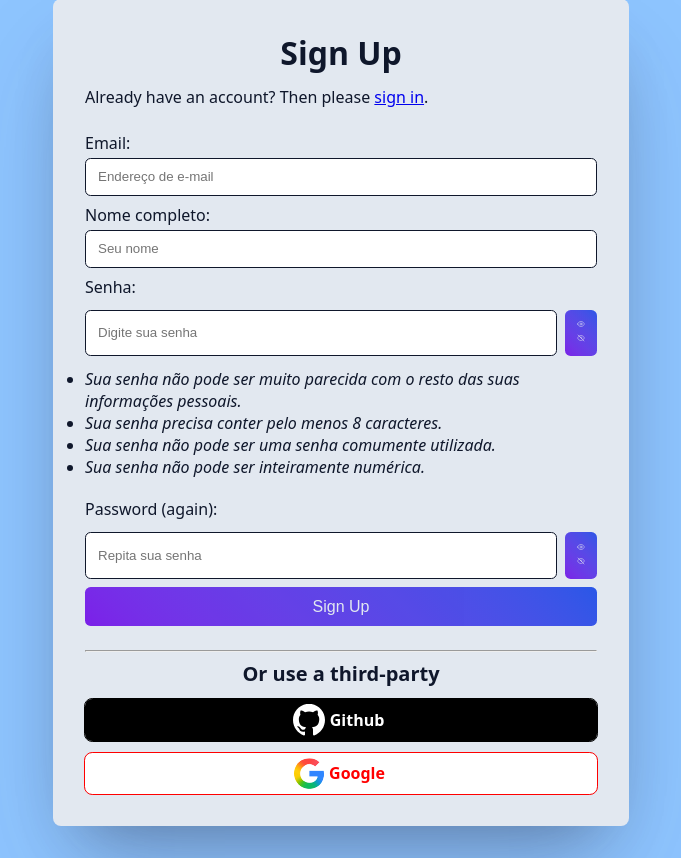
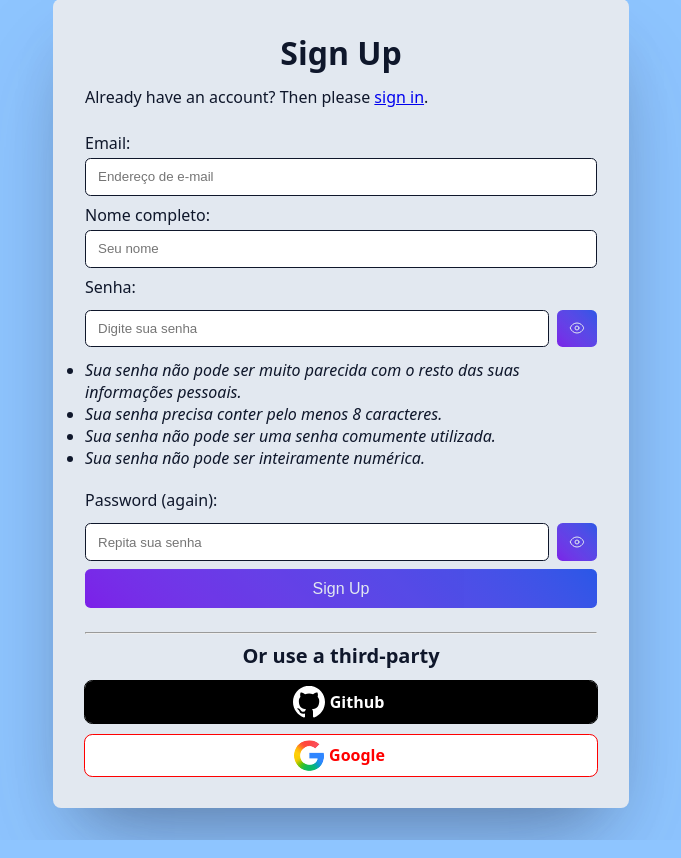
Before and after one commit to keinermendoza/django-static-generator, a Django app: page /accounts/signup/ in a window 1280 px wide. Shown: the part 125-983 px from the top of the page, without its empty margins (299-980 px from the left). Run offline with Django 5.2, Linux system fonts and the light colour scheme.

Commit message:
fix: display only one svg at a time in password visibility button

```diff
--- a/mywidgets/static/mywidgets/js/custom_password.js
+++ b/mywidgets/static/mywidgets/js/custom_password.js
@@ -3,12 +3,25 @@ document.addEventListener('DOMContentLoaded', () => {
     Array.from(inputContainers).forEach(container => {
         const input =  container.querySelector('.custom-password-input');
         const button =  container.querySelector('.btn-toogle-text');
+        const svgShow = container.querySelector('.pasword-hidden');
+        const svgHide = container.querySelector('.password-showed');
+
+        // hide svg on init
+        svgHide.style.display = "none";
+        button.style.display = "grid";
 
         button.onclick = () => {
             button.classList.toggle("password-is-visible")
             if (input.type === "password") {
                 input.type = "text"
+
+                svgShow.style.display = "none";
+                svgHide.style.display = "block";
+
             } else {
+                svgShow.style.display = "block";
+                svgHide.style.display = "none";
+
                 input.type = "password"
             }
         }
--- a/static/allauth/css/styles.css
+++ b/static/allauth/css/styles.css
@@ -108,27 +108,11 @@ form button:hover {
     gap: 0.5rem;
 }
 
-/* .custom-password-input-container svg.pasword-hidden,
-.custom-password-input-container svg.pasword-showed
- {
-} */
-
-.custom-password-input-container:has(input[type=password]) button svg.pasword-hidden {
-    display: block;
-    width: 0.5rem;
+.custom-password-input-container svg
+{
+    width: 1rem;
 }
 
-.custom-password-input-container:has(input[type=password]) button svg.pasword-showed {
-    display: none;
-}
-
-/* .custom-password-input-container:has(input[type=text]) button svg.pasword-hidden {
-    display: none;
-}
-
-.custom-password-input-container:has(input[type=text]) button svg.pasword-showed {
-    display: none;
-} */
 
 .link-go-home {
     text-decoration: none;
```
